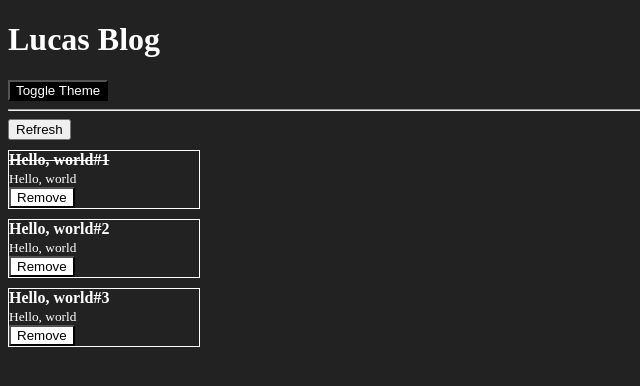
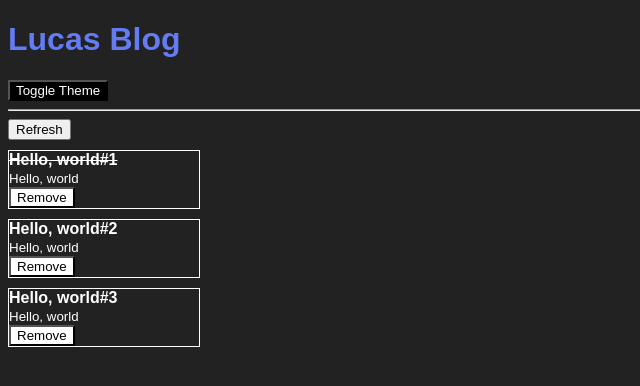
Before and after one commit to lucasmarkes/react-fundamentals, a React app: page / in a window 1280 px wide. Shown: the top 386 px of the page, without its empty margins (0-640 px from the left). Built offline with nearby package versions, Linux system fonts and the light colour scheme.

Commit message:
chore: Update Sass styling for header title and body font

```diff
--- a/src/App.js
+++ b/src/App.js
@@ -11,18 +11,21 @@ function App() {
       title: "Hello, world#1",
       content: "Hello, world",
       read: true,
+      removed: true,
     },
     {
       id: Math.random(),
       title: "Hello, world#2",
       content: "Hello, world",
       read: false,
+      removed: false,
     },
     {
       id: Math.random(),
       title: "Hello, world#3",
       content: "Hello, world",
       read: false,
+      removed: false,
     },
   ]);
 
@@ -40,7 +43,7 @@ function App() {
     ]);
   };
 
-  const handleRemove = (postId) => {
+   const handleRemove = (postId) => {
     setPosts((prevState) => prevState.filter((post) => post.id !== postId));
   };
 
--- a/src/Header.js
+++ b/src/Header.js
@@ -1,13 +1,15 @@
 import React, { useContext } from "react";
 import { ThemeContext } from "./App";
 
-import "./Header.scss";
+import styles from './Header.scss';
 
 export default function Header(props) {
+  console.log({styles});
+
   const { onToggleTheme, theme } = useContext(ThemeContext);
   return (
     <header>
-      <h1 className="title">Lucas Blog</h1>
+      <h1 className={styles.title}>Lucas Blog</h1>
       <button
         onClick={onToggleTheme}
         style={{
--- a/src/index.scss
+++ b/src/index.scss
@@ -1,4 +1,5 @@
 body {
   background: #222;
   color: #fff;
+  font-family: sans-serif;
 }
--- a/webpack.config.js
+++ b/webpack.config.js
@@ -1,16 +1,18 @@
-const path = require("path");
-const HtmlWebpackPlugin = require("html-webpack-plugin");
-const { CleanWebpackPlugin } = require("clean-webpack-plugin");
+const path = require('path');
+const HtmlWebpackPlugin = require('html-webpack-plugin');
+const { CleanWebpackPlugin } = require('clean-webpack-plugin');
 
 module.exports = {
-  entry: path.resolve(__dirname, "src", "index.js"),
+  mode: 'development',
+  entry: path.resolve(__dirname, 'src', 'index.js'),
   output: {
-    path: path.resolve(__dirname, "build"),
-    filename: "bundle[hash].js",
+    path: path.resolve(__dirname, 'build'),
+    filename: 'bundle[hash].js',
+    publicPath: '/'
   },
   plugins: [
     new HtmlWebpackPlugin({
-      template: path.resolve(__dirname, "public", "index.html"),
+      template: path.resolve(__dirname, 'public', 'index.html'),
     }),
     new CleanWebpackPlugin(),
   ],
@@ -19,25 +21,28 @@ module.exports = {
       {
         test: /\.js$/,
         exclude: /node_modules/,
-        use: "babel-loader"
+        use: 'babel-loader',
       },
       {
         test: /\.scss$/,
-        exclude: /node_modules/,
         use: [
-          "style-loader",
-          {
-            loader: "css-loader",
+          'style-loader',
+           {
+            loader: 'css-loader',
             options: {
-              modules: true,
-            },
+              // minimize: true,
+              modules: {
+
+              }
+            }
           },
-          'sass-loader'
+          'sass-loader',
         ],
       },
     ],
   },
   devServer: {
     port: 3000,
+    historyApiFallback: true,
   },
 };
```
Also changed, not shown: package.json (+19 -18 lines), src/Header.scss (line endings or trailing spaces), 1 other file (tests, documents, lock files or other folders).
